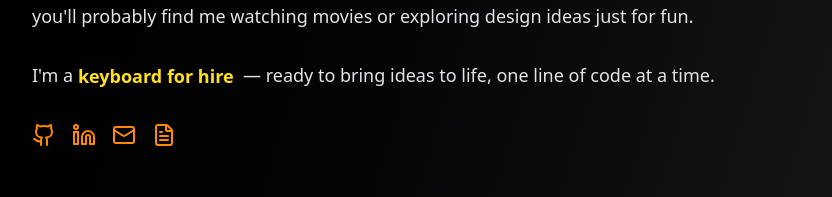
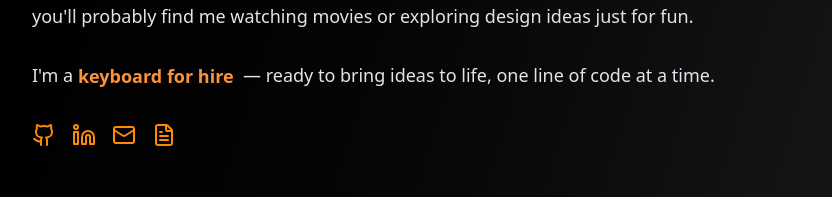
Before and after one commit to hernanosaurus/portfolio.2025, a Next.js app: page / in a window 1280 px wide. Shown: the part 222-419 px from the top of the page, without its empty margins (248-1080 px from the left). Built offline with nearby package versions, Linux system fonts and the light colour scheme.

Commit message:
adding some flame / 9 nine tails chakra animation :)

```diff
--- a/app/components/common/Highlight.tsx
+++ b/app/components/common/Highlight.tsx
@@ -1,60 +1,161 @@
 import { motion } from 'framer-motion';
-import React, { useState } from 'react';
+import React, { useState, useMemo, useRef, useLayoutEffect, useState as useReactState, useEffect } from 'react';
 
 interface HighlightProps {
   children: React.ReactNode;
   className?: string;
 }
 
-const chakraGlowFrames = [
-  '0 0 8px #ff9800, 0 0 16px #fb5607',
-  '0 0 12px #ff9800, 0 0 24px #fb5607, 0 0 32px #ff1744',
-  '0 0 16px #ff9800, 0 0 32px #fb5607, 0 0 48px #ff1744',
-  '0 0 12px #ff9800, 0 0 24px #fb5607, 0 0 32px #ff1744',
-  '0 0 8px #ff9800, 0 0 16px #fb5607',
+const FLAMES = 18;
+const flameColors = [
+  // Yelow at base, more orange height, darker yellow at tip
+  'linear-gradient(180deg, #ff6d00 0%, #ff9800 60%, #ffb300 90%, #ffe066 97%, transparent 100%)',
+  'linear-gradient(180deg, #ff6d00 0%, #ff9800 65%, #ffb800 92%, #ffe066 99%, transparent 100%)',
+  'linear-gradient(180deg, #ff3d00 0%, #ff9800 70%, #ffb300 94%, #ffe066 100%, transparent 100%)',
+  'linear-gradient(180deg, #ff3d00 0%, #ff9100 68%, #ffb800 95%, #ffe066 100%, transparent 100%)',
 ];
-const flameX = [0, 2, -3, 4, -2, 3, -1, 0];
-const flameY = [0, -1, 2, -2, 1, -1, 2, 0];
+
+function getFlameProps(i: number, textWidth: number) {
+  // Distribute flames along the width of the text, with a left offset
+  const leftOffset = -textWidth * 0.08; // shift flames left
+  const baseX = (textWidth / (FLAMES - 1)) * i + leftOffset;
+  const x = baseX + (Math.random() - 0.5) * (textWidth / FLAMES * 0.5);
+  const width = 16 + Math.random() * 10;
+  const height = 18 + Math.random() * 14; // shorter flames
+  const color = flameColors[i % flameColors.length];
+  // Animation randomness
+  const opacity1 = 0.32 + Math.random() * 0.18;
+  const opacity2 = 0.48 + Math.random() * 0.22;
+  const opacity3 = 0.38 + Math.random() * 0.18;
+  const scaleY1 = 0.3; // start from bottom
+  const scaleY2 = 1.2 + Math.random() * 0.2;
+  const scaleY3 = 0.8 + Math.random() * 0.2;
+  const scaleX2 = 1.1 + Math.random() * 0.1;
+  const duration = 1.2 + Math.random() * 0.7;
+  const arc = (Math.random() - 0.5) * 18; // arc angle
+  return { x, width, height, color, opacity1, opacity2, opacity3, scaleY1, scaleY2, scaleY3, scaleX2, duration, arc };
+}
 
 export default function Highlight({ children, className = '' }: HighlightProps) {
   const [isActive, setIsActive] = useState(false);
+  const textRef = useRef<HTMLSpanElement>(null);
+  const [textWidth, setTextWidth] = useReactState(0);
+  // Remove flames state, compute flames with useMemo
+  const flames = useMemo(
+    () =>
+      textWidth > 0
+        ? Array.from({ length: FLAMES }).map((_, i) => getFlameProps(i, textWidth))
+        : [],
+    [textWidth]
+  );
+
+  useLayoutEffect(() => {
+    if (textRef.current) {
+      setTextWidth(textRef.current.offsetWidth);
+    }
+  }, [children]);
+
+  // Detect touch device
+  const [isTouch, setIsTouch] = useReactState(false);
+  useEffect(() => {
+    const checkTouch = () => setIsTouch(('ontouchstart' in window) || navigator.maxTouchPoints > 0);
+    checkTouch();
+    window.addEventListener('resize', checkTouch);
+    return () => window.removeEventListener('resize', checkTouch);
+  }, []);
+
+  // Toggle handler for mobile
+  const handleToggle = () => {
+    if (isTouch) setIsActive((v) => !v);
+  };
+
   return (
     <span
-      className={`relative inline-block align-middle ${className}`}
-      onMouseEnter={() => setIsActive(true)}
-      onMouseLeave={() => setIsActive(false)}
+      className={`relative inline-block z-30 overflow-visible ${className}`}
+      onMouseEnter={() => { if (!isTouch) setIsActive(true); }}
+      onMouseLeave={() => { if (!isTouch) setIsActive(false); }}
       onFocus={() => setIsActive(true)}
       onBlur={() => setIsActive(false)}
+      onClick={handleToggle}
       tabIndex={0}
+      style={{ minWidth: 40 }}
     >
+      {/* Flickering flame aura distributed along text width */}
+      <span className="absolute left-0 bottom-0 w-full h-full pointer-events-none z-0">
+        {flames.map((flame, i) => (
           <motion.span
-        className="absolute left-0 top-1/2 -translate-y-1/2 w-full h-full pointer-events-none z-0"
-        initial={{ opacity: 0, filter: 'blur(0px)', x: 0, y: 0, boxShadow: '0 0 0px #ff9800' }}
+            key={i}
+            className="absolute origin-bottom pointer-events-none"
+            style={{
+              left: `${flame.x}px`,
+              bottom: 0,
+              width: `${flame.width}px`,
+              height: `${flame.height}px`,
+              borderRadius: '40% 40% 100% 100%/60% 60% 0% 100%', // more pointy top
+              background: flame.color,
+              opacity: isActive ? flame.opacity1 : 0,
+              filter: 'blur(6px) brightness(1.2)',
+              transform: `rotate(${flame.arc}deg)`
+            }}
+            initial={{ opacity: 0, scaleY: 0.1 }}
             animate={isActive ? {
-          opacity: 1,
-          filter: 'blur(6px)',
-          x: flameX,
-          y: flameY,
-          boxShadow: chakraGlowFrames,
-          transition: {
-            x: { duration: 1.2, ease: 'easeInOut', repeat: Infinity, repeatType: 'loop' },
-            y: { duration: 1.2, ease: 'easeInOut', repeat: Infinity, repeatType: 'loop' },
-            boxShadow: { duration: 1.2, ease: 'easeInOut', repeat: Infinity, repeatType: 'loop' },
-          },
-        } : {
-          opacity: 0,
-          filter: 'blur(0px)',
-          x: 0,
-          y: 0,
-          boxShadow: '0 0 0px #ff9800',
-          transition: { duration: 0.2 },
+              opacity: [0, flame.opacity1, flame.opacity2, flame.opacity3],
+              scaleY: [0.1, flame.scaleY2, flame.scaleY3], // grow up from bottom
+              scaleX: [1, flame.scaleX2, 1],
+            } : { opacity: 0, scaleY: 0.1 }}
+            transition={isActive ? {
+              duration: flame.duration + 0.3, // slightly longer for fade in
+              repeat: Infinity,
+              repeatType: 'loop',
+              ease: 'easeInOut',
+              delay: i * 0.04,
+            } : { duration: 0.3, ease: 'easeOut' }}
+            aria-hidden="true"
+          />
+        ))}
+      </span>
+      <span ref={textRef} className="relative z-20 inline-block align-middle">
+        <span
+          className="font-bold block relative"
+          style={{
+            color: '#fb923c',
+            fontWeight: 'bold',
+            fontSize: 'inherit',
+            lineHeight: 'inherit',
           }}
+        >
+          {children}
+          {/* Black wipe overlay */}
+          <motion.span
             aria-hidden="true"
+            style={{
+              position: 'absolute',
+              left: 0,
+              top: 0,
+              width: '100%',
+              height: '100%',
+              color: '#111',
+              fontWeight: 'bold',
+              fontSize: 'inherit',
+              lineHeight: 'inherit',
+              pointerEvents: 'none',
+              overflow: 'hidden',
+              display: 'inline-block',
+              zIndex: 2,
+              WebkitTextFillColor: 'currentcolor',
+              WebkitBackgroundClip: 'text',
+              backgroundClip: 'text',
+            }}
+            initial={{ width: '0%' }}
+            animate={isActive ? { width: '100%' } : { width: '0%' }}
+            transition={isActive
+              ? { duration: 1.2, ease: 'easeInOut' }
+              : { duration: 0.4, ease: 'easeInOut' }
+            }
           >
-        <span className="block w-full h-full" style={{ background: 'radial-gradient(circle, #ff9800 40%, #fb5607 60%, #ff1744 100%)', opacity: 0.7 }} />
+            <span style={{ color: '#111', fontWeight: 'bold', fontSize: 'inherit', lineHeight: 'inherit' }}>{children}</span>
           </motion.span>
-      <span className="font-bold text-yellow-300 relative z-10">
-        {children}
+        </span>
       </span>
     </span>
   );
```
Lines whose indentation alone changed are shown as unchanged.
